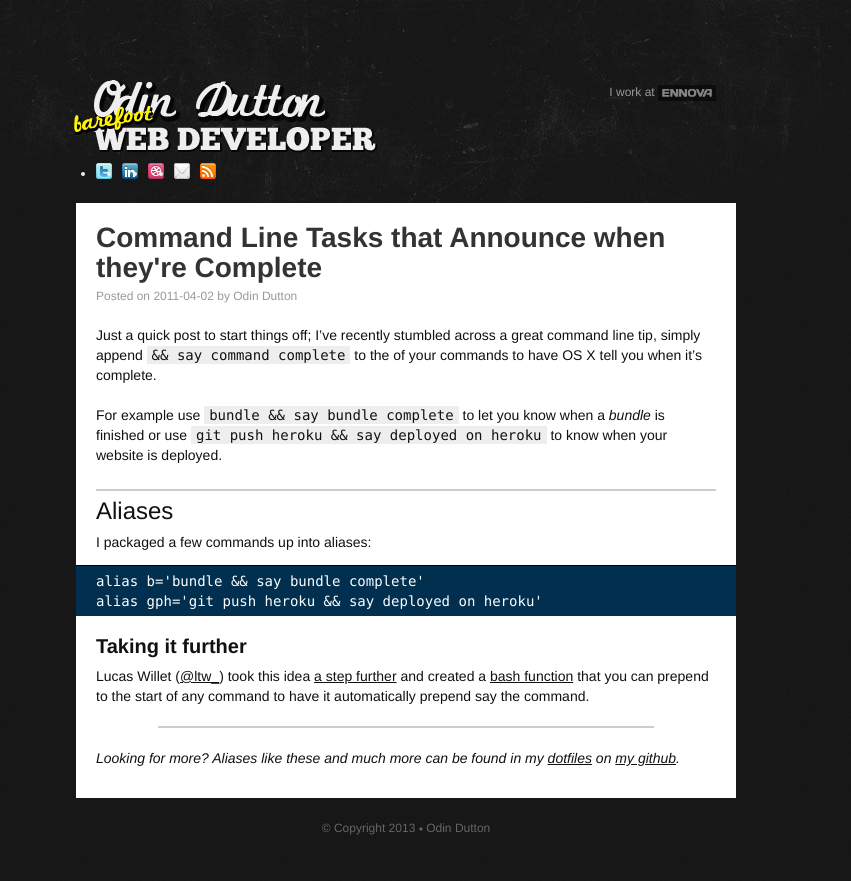
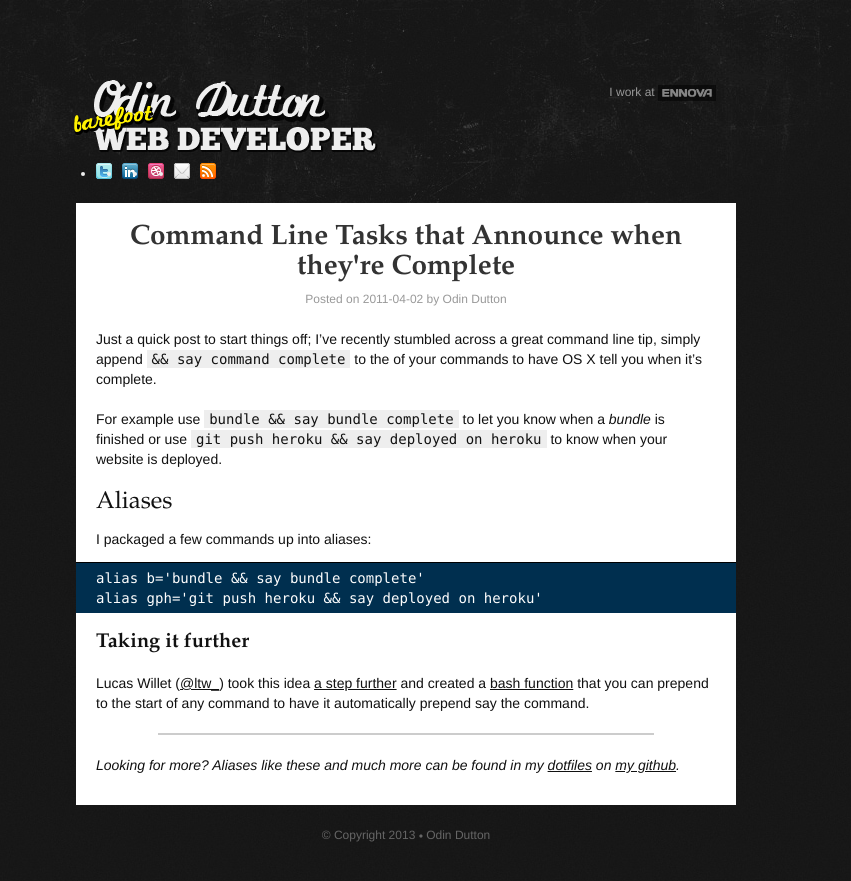
Before and after one commit to twe4ked/odindutton.com, a Jekyll site: the page built from _posts/2011-04-02-say-complete.markdown, in a window 1280 px wide. Shown: the top 881 px of the page, without its empty margins (234-1085 px from the left). Built offline with Jekyll 4.4.1, drawn with Linux system fonts in a browser that asks for light colours; Markdown is read by kramdown in place of the engine named in the settings; comment, search, counter and statistics services are not loaded.

Commit message:
Improve typography.

```diff
--- a/assets/stylesheets/style.css
+++ b/assets/stylesheets/style.css
@@ -6,7 +6,9 @@ html {
 
 body {
   background: url('/assets/images/background.jpg') no-repeat top center;
-  font: 14px/20px 'Helvetica Neue', Arial, Helvetica, Sans-Serif;
+  font-family: 'Helvetica Neue', Arial, Helvetica, Sans-Serif;
+  font-size: 14px;
+  line-height: 20px;
   color: #eee;
   min-height: 320px;
 }
@@ -164,29 +166,32 @@ article.post {
   color: #111;
 }
 
-article.post a{color:#111;}
+article.post a {
+  color: #111;
+}
 
 article.post header {
-  margin-bottom:19px;
+  text-align: center;
+  margin-bottom: 20px;
 }
 
 article.post header .meta {
   color: #999;
   font-size: 12px;
+  margin: -14px 0 14px;
 }
 
 h1, h2, h3, h4, h5, h6 {
-  margin-bottom: 10px;
+  margin-bottom: 20px;
   font-weight: bold;
   position: relative;
+  font-family: 'Hoefler Text', 'Baskerville old face', Garamond, 'Times New Roman', serif;
 }
 
 h2 {
   font-size: 24px;
   top: 4px;
   font-weight: normal;
-  padding-top: 10px;
-  margin-bottom: 15px;
 }
 
 h3 {
@@ -207,14 +212,10 @@ h6 {
 
 article h1 {
   font-size: 28px;
-  margin-bottom: 3px;
   line-height: 30px;
   color: #333;
 }
 
-article h2 {
-  border-top: 2px solid #ccc;
-}
 
 code, pre {
   font-family: Menlo, 'DejaVu Sans Mono', Monaco, Courier, 'Courier New', monospace;
```
